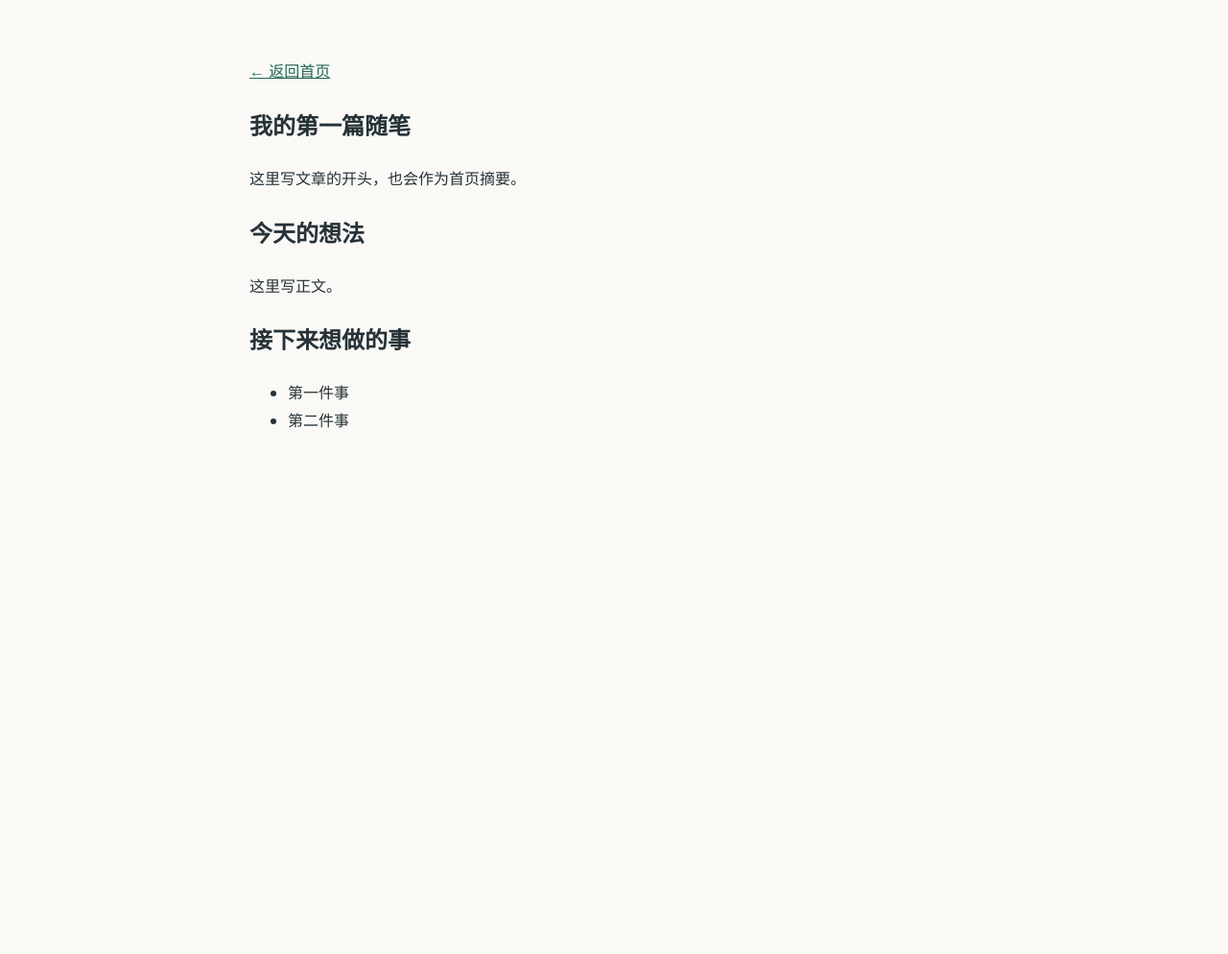
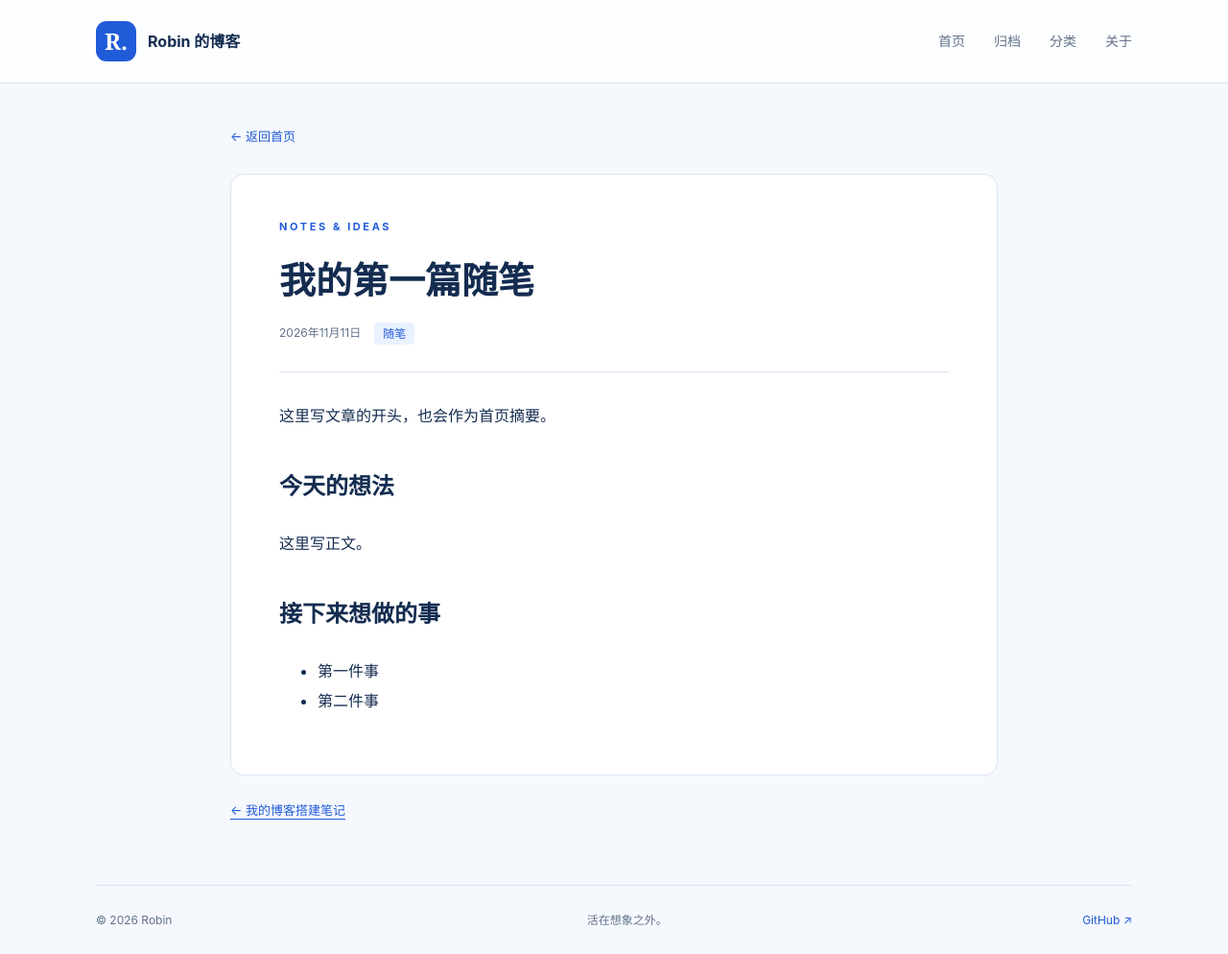
Before and after one commit to RobinGaoofficial/RobinGaoofficial.github.io, a Jekyll site: the page built from _posts/2026-11-11-my-first-note.md, in a window 1280 px wide. Shown: the whole page at 96% size. Built offline with Jekyll 4.4.1, drawn with Linux system fonts in a browser that asks for light colours; before the commit the page ends 900 px from its top, so only the background shows below that.

Commit message:
Unify page and article templates

```diff
--- /dev/null
+++ b/_layouts/default.html
@@ -0,0 +1,25 @@
+<!DOCTYPE html>
+<html lang="zh-CN">
+<head>
+<meta charset="UTF-8">
+<meta name="viewport" content="width=device-width, initial-scale=1">
+<title>{% if page.title %}{{ page.title | escape }} · {% endif %}{{ site.title | escape }}</title>
+<meta name="description" content="{{ page.description | default: site.description | escape }}">
+<link rel="stylesheet" href="{{ '/assets/css/style.css' | relative_url }}">
+<link rel="icon" type="image/svg+xml" href="{{ '/assets/images/favicon.svg' | relative_url }}">
+<link rel="canonical" href="{{ page.url | absolute_url }}">
+</head>
+<body>
+<a class="skip" href="#content">跳到正文</a>
+<header class="site-header"><div class="header-inner">
+<a class="brand" href="{{ '/' | relative_url }}"><span class="brand-mark">R.</span><span>Robin 的博客</span></a>
+<nav aria-label="主导航">
+<a href="{{ '/' | relative_url }}" {% if page.url == '/' %}aria-current="page"{% endif %}>首页</a>
+<a href="{{ '/archive.html' | relative_url }}" {% if page.url == '/archive.html' %}aria-current="page"{% endif %}>归档</a>
+<a href="{{ '/categories.html' | relative_url }}" {% if page.url == '/categories.html' %}aria-current="page"{% endif %}>分类</a>
+<a href="{{ '/about.html' | relative_url }}" {% if page.url == '/about.html' %}aria-current="page"{% endif %}>关于</a>
+</nav></div></header>
+<main id="content" class="site-main">{{ content }}</main>
+<footer class="site-footer"><span>© {{ site.time | date: "%Y" }} Robin</span><span>活在想象之外。</span><a href="https://github.com/RobinGaoofficial/RobinGaoofficial.github.io">GitHub ↗</a></footer>
+</body>
+</html>
--- a/_layouts/post.html
+++ b/_layouts/post.html
@@ -1,36 +1,18 @@
-<!DOCTYPE html>
-<html lang="zh-CN">
-<head>
-  <meta charset="UTF-8">
-  <meta name="viewport" content="width=device-width, initial-scale=1">
-  <title>{{ page.title }} | Robin 的博客</title>
-  <style>
-    body {
-      max-width: 760px;
-      margin: 60px auto;
-      padding: 0 24px;
-      font-family: system-ui, sans-serif;
-      line-height: 1.8;
-      color: #263238;
-      background: #faf9f6;
-    }
-
-    a {
-      color: #226655;
-    }
-
-    img {
-      max-width: 100%;
-      height: auto;
-    }
-  </style>
-</head>
-<body>
-  <a href="/">← 返回首页</a>
-
-  <article>
-    <h1>{{ page.title }}</h1>
-    {{ content }}
-  </article>
-</body>
-</html>
+---
+layout: default
+---
+<div class="reading-wrap">
+<a class="back-link" href="{{ '/' | relative_url }}">← 返回首页</a>
+<article class="reading">
+<header class="post-header">
+<p class="eyebrow">NOTES & IDEAS</p>
+<h1>{{ page.title | escape }}</h1>
+<div class="meta">{% if page.date %}<time datetime="{{ page.date | date_to_xmlschema }}">{{ page.date | date: "%Y年%m月%d日" }}</time>{% endif %}
+{% for category in page.categories %}<a class="tag" href="{{ '/categories.html' | relative_url }}#{{ category | uri_escape }}">{{ category | escape }}</a>{% endfor %}</div>
+</header>
+<div class="prose">{{ content }}</div>
+</article>
+<div class="post-navigation">
+{% if page.previous %}<a href="{{ page.previous.url | relative_url }}">← {{ page.previous.title | escape }}</a>{% endif %}
+{% if page.next %}<a href="{{ page.next.url | relative_url }}">{{ page.next.title | escape }} →</a>{% endif %}
+</div></div>
```
